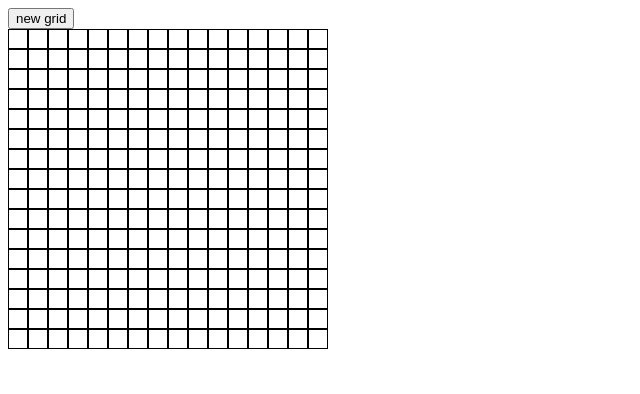
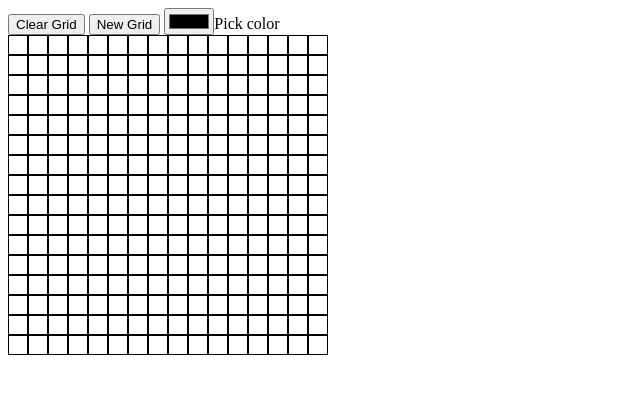
Before and after one commit to elizabethsv/etch-a-sketch, a plain HTML site: page index.html in a window 1280 px wide. Shown: the whole page, without its empty margins (0-640 px from the left). Drawn offline with Linux system fonts and the light colour scheme.

Commit message:
added functionality to allow user to pick grid size

```diff
--- a/index.html
+++ b/index.html
@@ -8,7 +8,11 @@
     <title>Etch-A-Sketch</title>
 </head>
 <body>
-    <button id="clearGridBtn">new grid</button>
+    <div id="buttonsDiv">
+        <button id="clearGridBtn">Clear Grid</button>
+        <button id="newGridBtn">New Grid</button>
+        <input id="colorInput" type="color">Pick color</button>
+    </div>
     <div id="container">
 
     </div>
```
